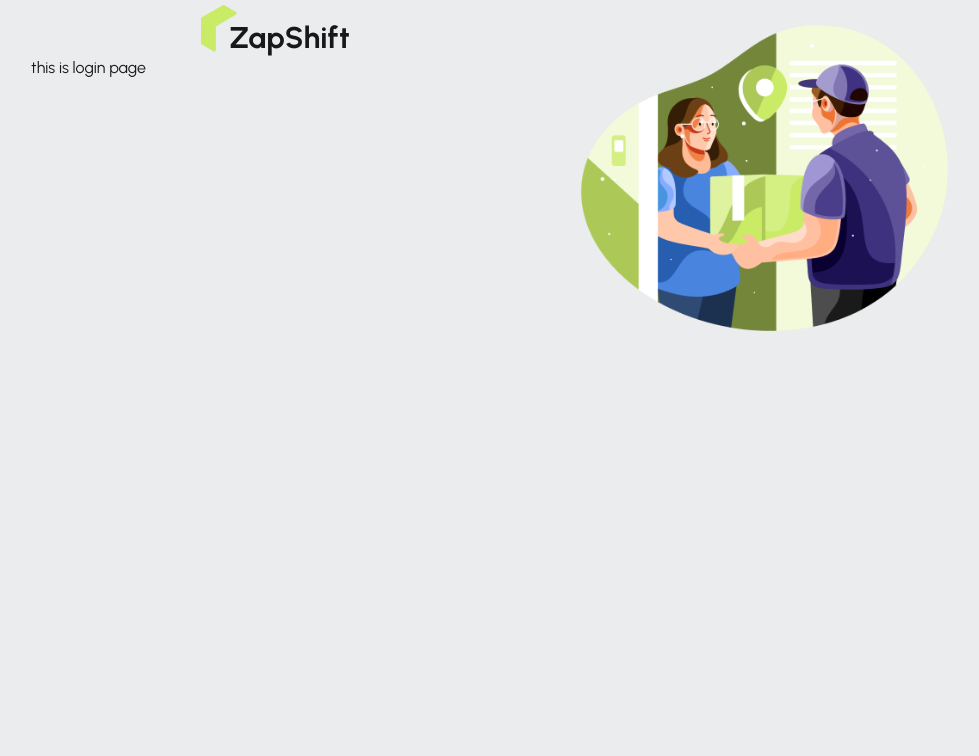
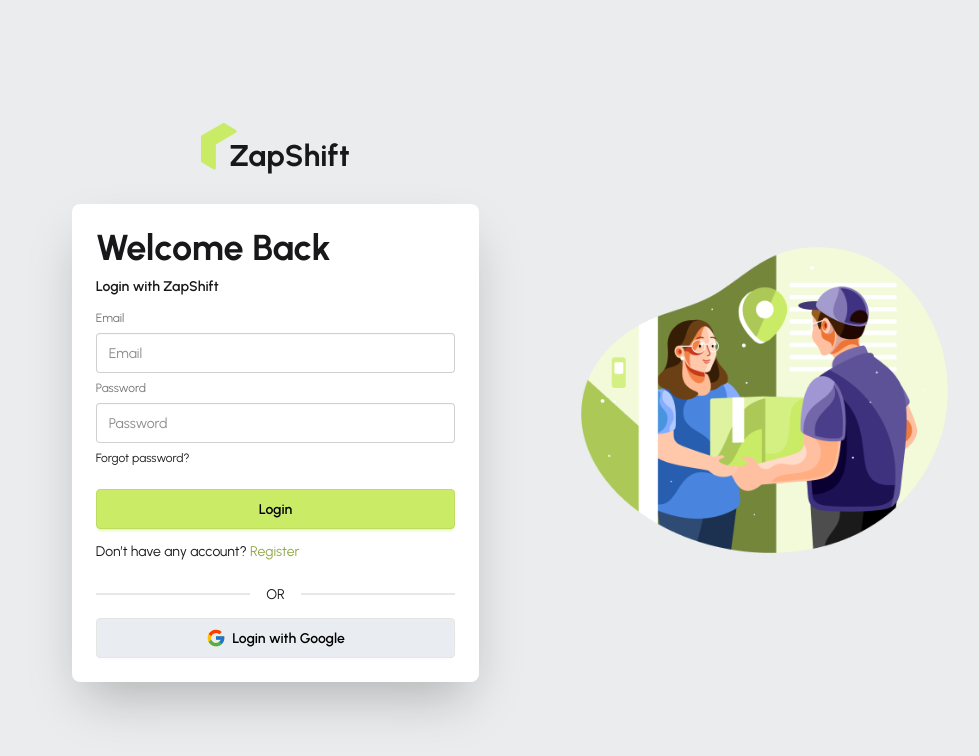
Before and after one commit to biresh375/Zap-Shift, a React (Vite) app: page /login in a window 1280 px wide. Shown: the top 756 px of the page, without its empty margins (120-1099 px from the left). Built offline with nearby package versions, Linux system fonts and the light colour scheme.

Commit message:
design login and register like as figma

```diff
--- /dev/null
+++ b/src/Hooks/UseAuth.jsx
@@ -0,0 +1,9 @@
+import React, { useContext } from "react";
+import { AuthContext } from "../Pages/Auth/AuthContext";
+
+const UseAuth = () => {
+  const authInfo = useContext(AuthContext);
+  return authInfo;
+};
+
+export default UseAuth;
--- a/src/Leyouts/AuthLeyout.jsx
+++ b/src/Leyouts/AuthLeyout.jsx
@@ -4,12 +4,10 @@
 import Logo from "../Components/Logo/Logo";
 import Container from "../Components/Container/Container";
 
-
 const AuthLeyout = () => {
-
   return (
     <Container>
-      <div className="flex w-10/12 mx-auto h-screen ">
+      <div className="flex w-10/12 mx-auto h-screen items-center justify-center ">
         <div className="flex-1">
           <Logo></Logo>
           <Outlet></Outlet>
--- a/src/Pages/Auth/AuthProvider.jsx
+++ b/src/Pages/Auth/AuthProvider.jsx
@@ -1,14 +1,21 @@
 import React from "react";
 import { AuthContext } from "./AuthContext";
-import { createUserWithEmailAndPassword } from "firebase/auth";
+import {
+  createUserWithEmailAndPassword,
+  signInWithEmailAndPassword,
+} from "firebase/auth";
 import { auth } from "../../Firebase/Firebase.config";
 
 const AuthProvider = ({ children }) => {
   const CreateUser = (email, password) => {
-    createUserWithEmailAndPassword(auth, email, password);
+    return createUserWithEmailAndPassword(auth, email, password);
+  };
+  const signInUser = (email, password) => {
+    return signInWithEmailAndPassword(auth, email, password);
   };
   const AuthInfo = {
     CreateUser,
+    signInUser,
   };
 
   return <AuthContext value={AuthInfo}>{children}</AuthContext>;
--- a/src/Pages/Auth/Login.jsx
+++ b/src/Pages/Auth/Login.jsx
@@ -1,9 +1,74 @@
 import React from "react";
+import { useForm } from "react-hook-form";
+import { Link } from "react-router";
+import SocialLogin from "../shared/SocialLogin/SocialLogin";
 
 const Login = () => {
+  const {
+    register,
+    handleSubmit,
+    formState: { errors },
+  } = useForm();
+  const handleLogin = (data) => {
+    console.log(data);
+  };
+
   return (
-    <div>
-      <h1>this is login page</h1>
+    <div className="card bg-base-100 mt-7.5 shadow-2xl max-w-10/12 mx-auto">
+      <form onSubmit={handleSubmit(handleLogin)} className="card-body">
+        <h2 className=" text-3xl lg:text-4xl font-bold">Welcome Back</h2>
+        <p className="font-semibold">Login with ZapShift</p>
+        <fieldset className="fieldset ">
+          {/* email field */}
+          <label className="label">Email</label>
+          <input
+            type="email"
+            {...register("email", { required: true })}
+            className="input w-full"
+            placeholder="Email"
+          />
+          {errors.email?.type === "required" && (
+            <p className="text-red-500">Email is Required</p>
+          )}
+          {/* password field */}
+          <label className="label">Password</label>
+          <input
+            {...register("password", {
+              required: true,
+              minLength: 6,
+              pattern: /^(?=.*[A-Z])(?=.*[a-z])(?=.*\d)(?=.*[^A-Za-z0-9]).+$/,
+            })}
+            type="password"
+            className="input w-full"
+            placeholder="Password"
+          />
+          {errors.password?.type === "pattern" && (
+            <p className="text-red-500">
+              password must be at least one uppercase, at least one lowercase,at
+              least one digit and at least specail cherecter
+            </p>
+          )}
+          {errors.password?.type === "required" && (
+            <p className="text-red-500">Password is requirde</p>
+          )}
+          {errors.password?.type === "minLength" && (
+            <p className="text-red-500">
+              Password must be 6 cherecter or longer
+            </p>
+          )}
+          <div>
+            <a className="link link-hover">Forgot password?</a>
+          </div>
+          <button className="btn btn-primary text-black mt-4">Login</button>
+        </fieldset>
+        <p>
+          Don’t have any account?{" "}
+          <Link to={"/register"} className="text-[#8FA748] hover:underline">
+            Register
+          </Link>
+        </p>
+        <SocialLogin></SocialLogin>
+      </form>
     </div>
   );
 };
--- a/src/Pages/Auth/Register.jsx
+++ b/src/Pages/Auth/Register.jsx
@@ -1,22 +1,34 @@
 import React from "react";
 import { useForm } from "react-hook-form";
+import UseAuth from "../../Hooks/UseAuth";
+import { Link } from "react-router";
+import SocialLogin from "../shared/SocialLogin/SocialLogin";
 
 const Register = () => {
-
   const {
     register,
     handleSubmit,
     formState: { errors },
     reset,
   } = useForm();
+
+  const { CreateUser } = UseAuth();
   const handleRegistration = (data) => {
-    console.log(data);
-    reset();
+    CreateUser(data.email, data.password)
+      .then((result) => {
+        console.log(result.user);
+        reset();
+      })
+      .catch((err) => {
+        console.log(err);
+      });
   };
   return (
-    <div>
-      <form onSubmit={handleSubmit(handleRegistration)}>
-        <fieldset className="fieldset text-[17px]">
+    <div className="card bg-base-100 mt-7.5 shadow-2xl max-w-10/12 mx-auto">
+      <form onSubmit={handleSubmit(handleRegistration)} className="card-body">
+        <h2 className=" text-2xl lg:text-4xl font-bold">Create an Account</h2>
+        <p className="font-semibold">Register with ZapShift</p>
+        <fieldset className="fieldset text-[16px]">
           <label className="label ">Email</label>
           <input
             type="email"
@@ -56,8 +68,15 @@
           <div>
             <a className="link link-hover">Forgot password?</a>
           </div>
-          <button className="btn btn-neutral mt-4">Login</button>
+          <button className="btn btn-primary text-black mt-4">Register</button>
         </fieldset>
+        <p>
+          Don’t have any account?{" "}
+          <Link to={"/login"} className="text-[#8FA748] hover:underline">
+            login
+          </Link>
+        </p>
+        <SocialLogin></SocialLogin>
       </form>
     </div>
   );
--- /dev/null
+++ b/src/Pages/shared/SocialLogin/SocialLogin.jsx
@@ -0,0 +1,16 @@
+import React from "react";
+import { FcGoogle } from "react-icons/fc";
+
+const SocialLogin = () => {
+  return (
+    <div>
+      <div className="divider">OR</div>
+      <button className="btn bg-[#E9ECF1] hover:bg-white text-black border-[#e5e5e5] w-full">
+        <FcGoogle className="text-xl" />
+        Login with Google
+      </button>
+    </div>
+  );
+};
+
+export default SocialLogin;
```
